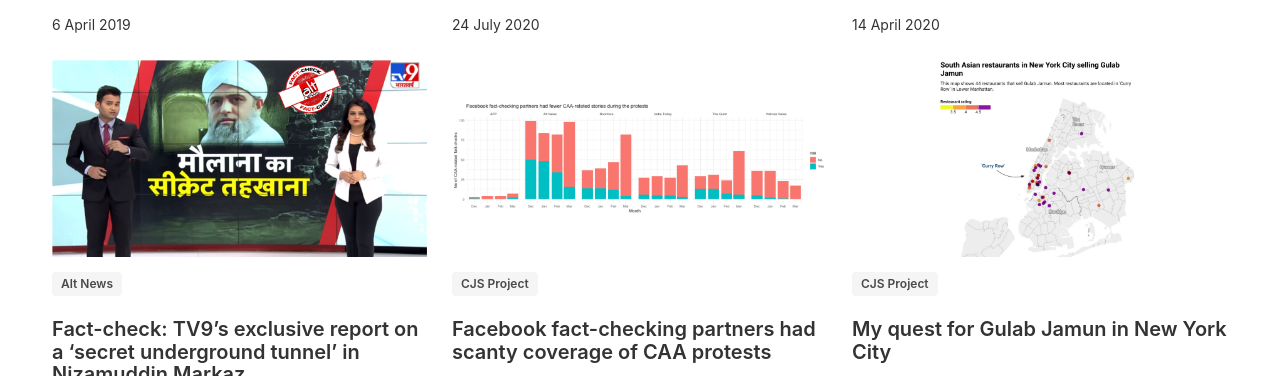
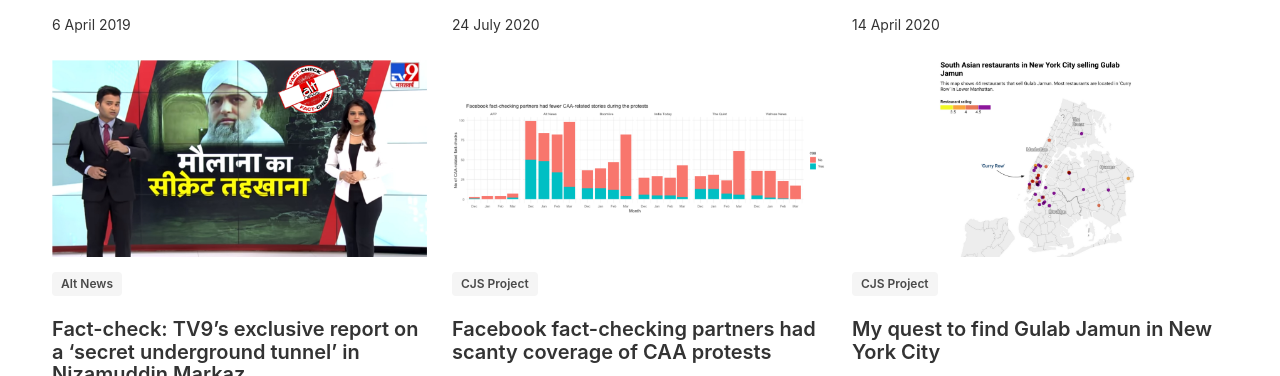
Before and after one commit to poojachaudhuri/poojachaudhuri.github.io, a plain HTML site: page index.html in a window 1280 px wide. Shown: the part 1516-1892 px from the top of the page. Drawn offline with nearby package versions, Linux system fonts and the light colour scheme.

Commit message:
Update index.html

```diff
--- a/index.html
+++ b/index.html
@@ -286,7 +286,7 @@
               <img alt="There is supposed to be an image here" src="datawrapper_fi.png">
             </figure>
             <span class="tag is-light">CJS Project</span><br><br>
-            My quest for Gulab Jamun in New York City
+            My quest to find Gulab Jamun in New York City
         </h4>
         <p class="card-text"><small class="text-muted">5 Feb 2023</small></p>
       </div>
```
